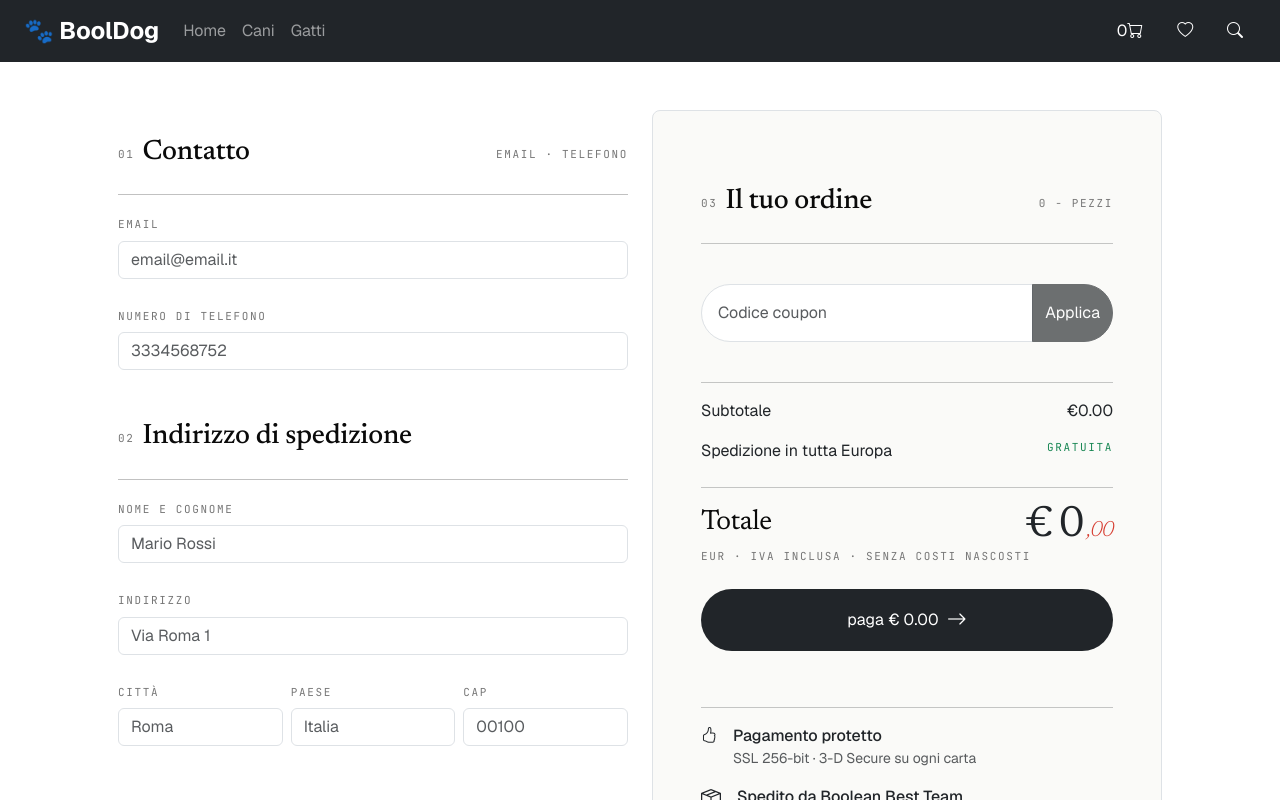
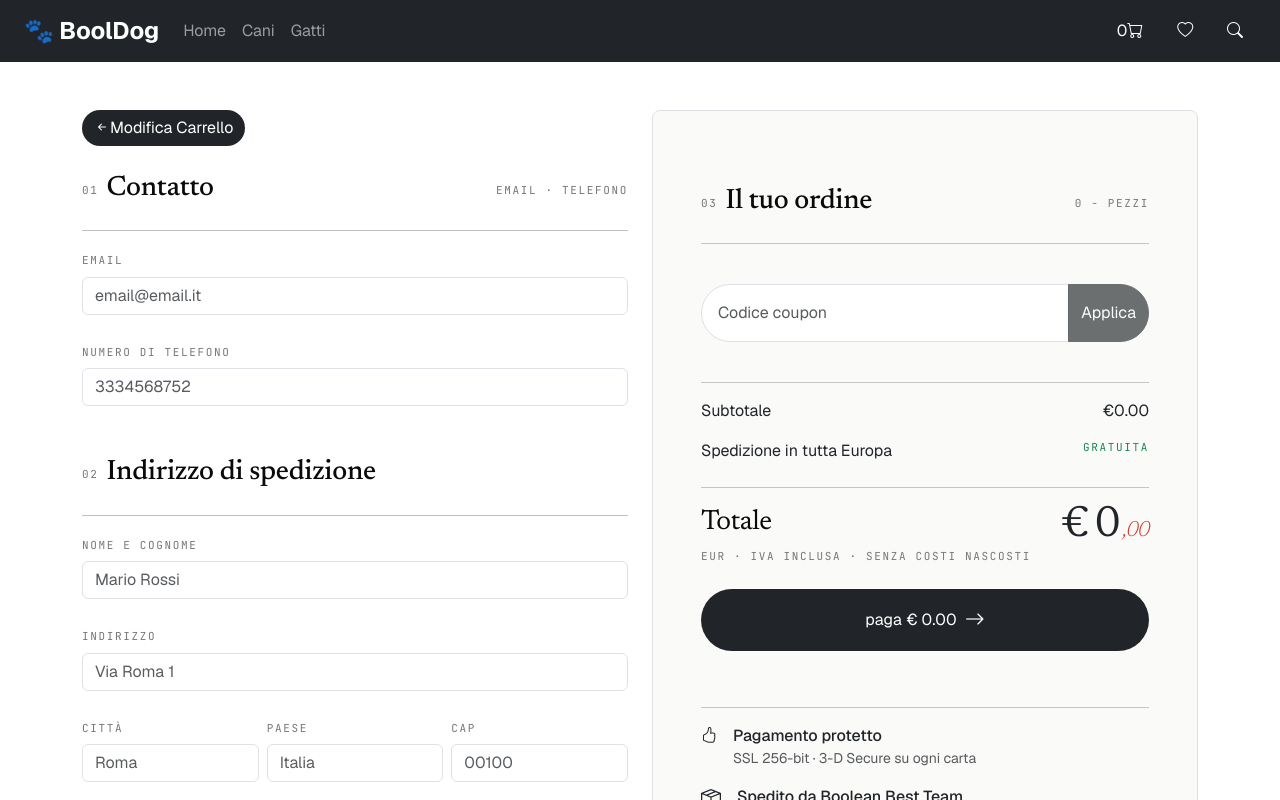
Before and after one commit to Carlo-Falanga/booldog-project-work, a React app in the folder frontend/: page /checkout in a window 1280 px wide. Shown: the top 800 px of the page. Built offline with nearby package versions, Linux system fonts and the light colour scheme; the HTML template or start-up script is replaced by a standard one.

Commit message:
refactor: clean up comments and improve layout in CheckoutPage

```diff
--- a/frontend/src/pages/CheckoutPage.jsx
+++ b/frontend/src/pages/CheckoutPage.jsx
@@ -15,7 +15,6 @@ export default function CheckoutPage() {
     const [couponName, setCouponName] = useState(null)
     const { cart, setCart } = useGlobal()
     const [orderMessage, setOrderMessage] = useState(null)
-    // messaggio di errore dal server (es. stock insufficiente, validazione, ecc.)
     const [serverError, setServerError] = useState("")
     const [newOrder, setNewOrder] = useState({
         "user_full_name": "",
@@ -82,9 +81,6 @@ export default function CheckoutPage() {
 
 
         } catch (error) {
-            // il server può rispondere in due modi diversi:
-            // 1) errori di validazione  -> { errors: [{ msg: "..." }, ...] }
-            // 2) errore singolo          -> { error: "messaggio" }  (es. stock insufficiente)
             const data = error.response?.data;
 
             if (Array.isArray(data?.errors)) {
@@ -159,9 +155,19 @@ export default function CheckoutPage() {
     return (
         <>
             <form onSubmit={handleSubmit}>
-                <div className="container d-flex justify-content-center p-5">
-                    <div className="row row-cols row-cols-sm-1 row-cols-md-2">
+
+
+
+                <div className="container d-flex justify-content-center my-5 ">
+
+                    <div className="row row-cols-1 row-cols-md-2">
                         <div className="col">
+
+                            <div className="d-flex justify-content-start ">
+                                <Link to="/cart">
+                                    <button className="btn btn-dark rounded-pill border-0 btn_cart"><i class="bi bi-arrow-left-short"></i>Modifica Carrello</button>
+                                </Link>
+                            </div>
 
                             {/* CONTATTO */}
                             <div className="d-flex flex-column justify-content-between d-lg-flex flex-lg-row ">
@@ -227,7 +233,7 @@ export default function CheckoutPage() {
                                     </div>
 
                                 </div>
-                                 {serverError && (
+                                {serverError && (
                                     <h4 className="text-danger d-flex justify-content-center mb-4">
                                         {serverError}
                                     </h4>
@@ -348,8 +354,8 @@ export default function CheckoutPage() {
                                     </button>
                                 </div>
 
-                                {orderMessage===true &&
-                                  <div className="text-success">ordine effettuato a breve verrai reindirizzato nella pagina di conferma!</div>
+                                {orderMessage === true &&
+                                    <div className="text-success">ordine effettuato a breve verrai reindirizzato nella pagina di conferma!</div>
                                 }
 
 
```
